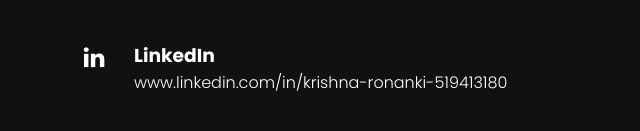
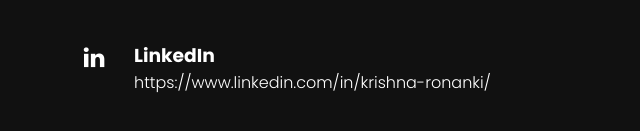
Before and after one commit to Krish97na/Personal-website-project, a plain HTML site: page index.html in a window 1280 px wide. Shown: the part 3888-4019 px from the top of the page, 26-666 px from the left. Drawn offline with Linux system fonts and the light colour scheme.

Commit message:
Update index.html

```diff
--- a/index.html
+++ b/index.html
@@ -117,7 +117,7 @@
                         </div>
                         <div class="text">
                             <h3>LinkedIn</h3>
-                            <p>www.linkedin.com/in/krishna-ronanki-519413180</p>
+                            <p>https://www.linkedin.com/in/krishna-ronanki/</p>
                         </div>
                     </div>
                     </div>
```
